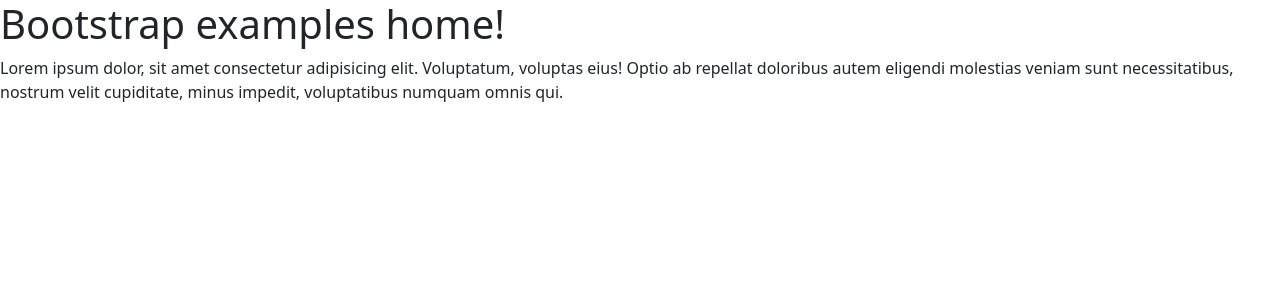
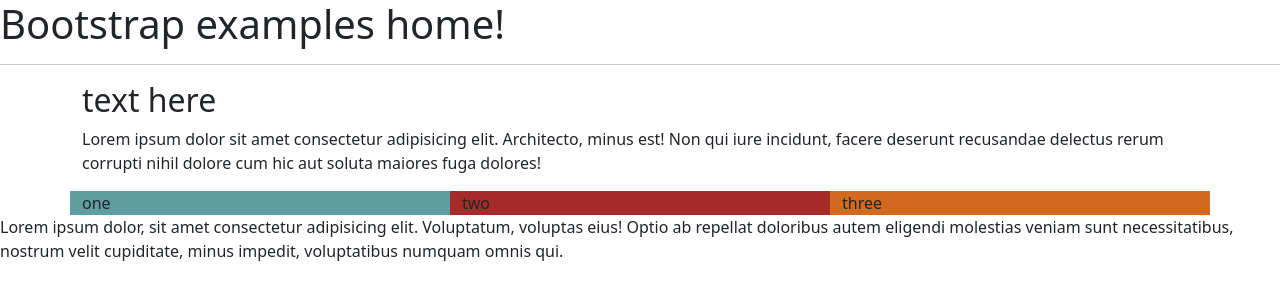
Before and after one commit to ShaquilleTaj/bootstrapexamples, a plain HTML site: page index.html in a window 1280 px wide. Drawn offline with nearby package versions, Linux system fonts and the light colour scheme.

Commit message:
added some bootstrap to demo the grid

```diff
--- /dev/null
+++ b/css/site.css
@@ -0,0 +1,9 @@
+#pane1{
+    background-color: cadetblue;
+}
+#pane2{
+    background-color: brown;
+}
+#pane3{
+    background-color: chocolate;
+}
--- a/index.html
+++ b/index.html
@@ -5,11 +5,46 @@
     <meta name="viewport" content="width=device-width, initial-scale=1">
     <title>Bootstrap-examples - home!</title>
     <link href="https://cdn.jsdelivr.net/npm/bootstrap@5.3.2/dist/css/bootstrap.min.css" rel="stylesheet" integrity="sha384-T3c6CoIi6uLrA9TneNEoa7RxnatzjcDSCmG1MXxSR1GAsXEV/Dwwykc2MPK8M2HN" crossorigin="anonymous">
+    <link rel="stylesheet" href="css/site.css">
   </head>
   <body>
-    <h1>Bootstrap examples home!</h1>
+    <header></header>
+    <main>
+        <h1>Bootstrap examples home!</h1>
 
+        <hr>
+
+        <div class="container">
+            <div class="row">
+                <div class="col">
+                    <div id="hero">
+                        <h2>text here</h2>
+                        <p>Lorem ipsum dolor sit amet consectetur adipisicing elit. Architecto, minus est! Non qui iure incidunt, facere deserunt recusandae delectus rerum corrupti nihil dolore cum hic aut soluta maiores fuga dolores!</p>
+                    </div>
+                </div>
+            </div>
+            <div class="row">
+                <div class="col" id="pane1">
+                    one
+                </div>
+                <div class="col" id="pane2">
+                    two
+                </div>
+                <div class="col" id="pane3">
+                    three
+                </div>
+
+            </div>
+
+        </div>
     <p>Lorem ipsum dolor, sit amet consectetur adipisicing elit. Voluptatum, voluptas eius! Optio ab repellat doloribus autem eligendi molestias veniam sunt necessitatibus, nostrum velit cupiditate, minus impedit, voluptatibus numquam omnis qui.</p>
+
+
+    </main>
+    <footer>
+
+    </footer>
+
 
 
 
```
